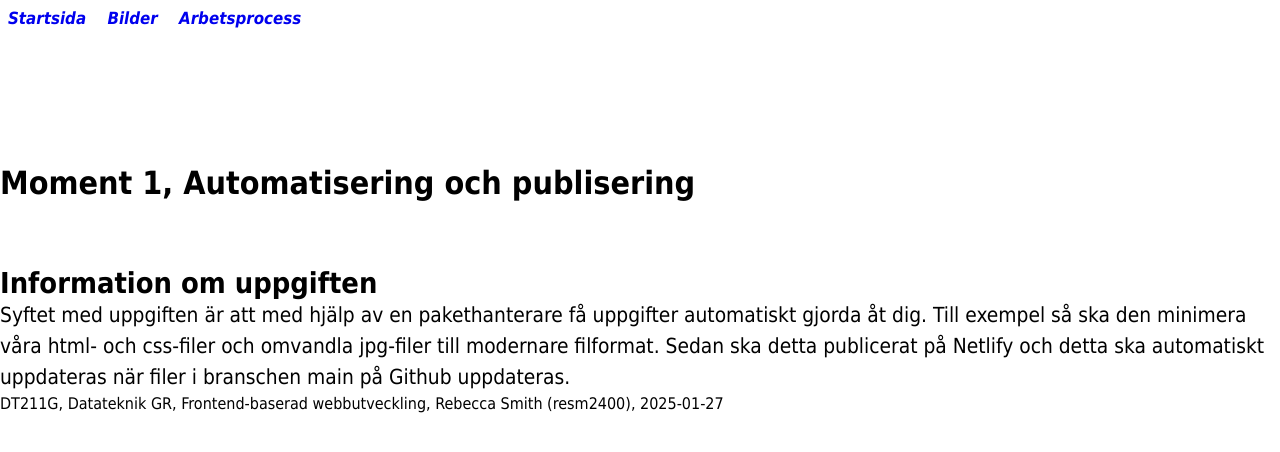
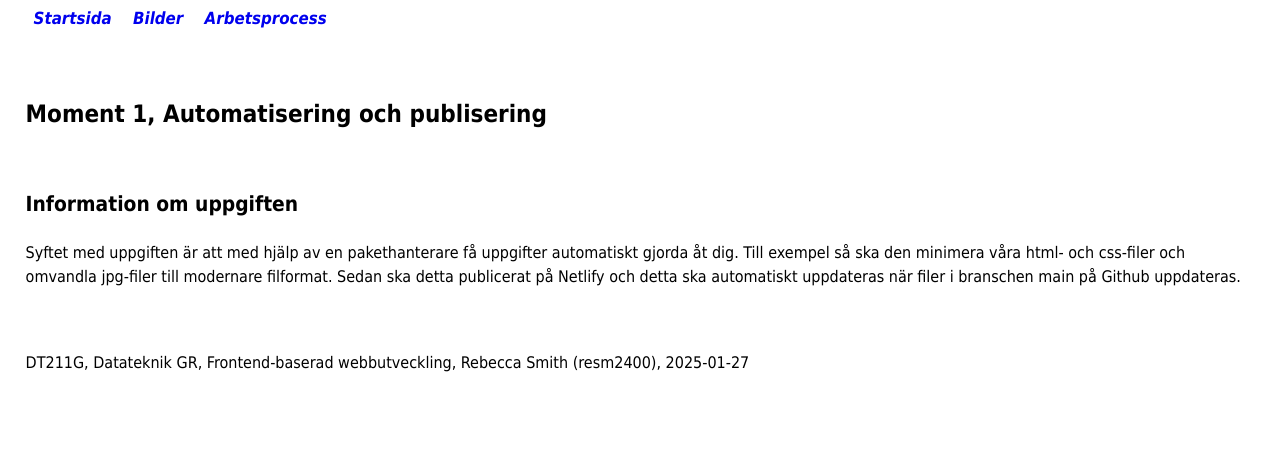
Before and after one commit to Rebexian87/moment1---Automatisering-och-publicering, a website built with Parcel: page src/index.html in a window 1280 px wide. Built offline with nearby package versions, Linux system fonts and the light colour scheme.

Commit message:
Lagt in grid i css och index.html-fil plus skrivit in paragrafer o dylikt i index.html.

```diff
--- a/src/css/styles.css
+++ b/src/css/styles.css
@@ -5,19 +5,22 @@
 body  {font-family: Tahoma, Verdana, sans-serif; } /*teckensnitt, som försöker använda Tahoma först*/
 
 h1 { /*Allmänna regler för h1*/
-    font-size: 2em;
-    margin: auto;
-    margin-top: 10%;
+    font-size: 1.5em;
+
+    margin-top: 5%;
     margin-bottom: 5%;
+    margin-left: 2%;
+    margin-right: 2%;
 
 }
 P { /*Allmänna regler för p*/
-    font-size: 1.3em;
+    font-size: 1em;
     line-height: 150%;
 
 }
 h2 { /*Allmänna regler för h2*/
-    font-size: 1.8em;
+    font-size: 1.3em;
+    margin-bottom: 2%;
 }
 
 
@@ -29,6 +32,7 @@ h2 { /*Allmänna regler för h2*/
     color: blue;
     font-style: italic;
 
+
  list-style-type: none; margin: 0; padding: 0;}
 
 
@@ -38,3 +42,33 @@ h2 { /*Allmänna regler för h2*/
 .liheadmenu {
 display: inline-block; position: relative; padding: 8px;
 }
+
+.grid-container {    /*Definierar gridden*/
+    display: grid;
+    grid-template-columns: repeat(16, 1fr);
+    grid-template-rows: repeat(16, auto);
+     max-width: 1512px;}
+
+
+.position1 {
+grid-area: 1/1/2/-1;
+margin-left: 2%;
+}
+
+.position2{
+grid-area: 2/1/3/-1;
+}
+
+.position3{
+    grid-area: 3/1/4/-1;
+    margin-left: 2%;
+    margin-right: 2%;
+}
+
+
+.position10{
+    grid-area: 10/1/11/-1;
+    margin-top: 5%;
+    margin-left: 2%;
+
+}
--- a/src/index.html
+++ b/src/index.html
@@ -9,6 +9,7 @@
 
 </head>
 <body>
+    <div class="grid-container">
 
     <header class="position1">
         <nav>
@@ -36,6 +37,8 @@
 
     </footer>
 
+    </div>
+
 
 </body>
 </html>
```
